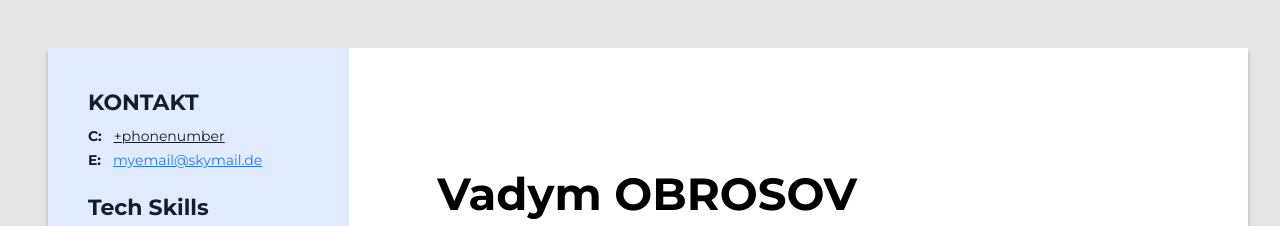
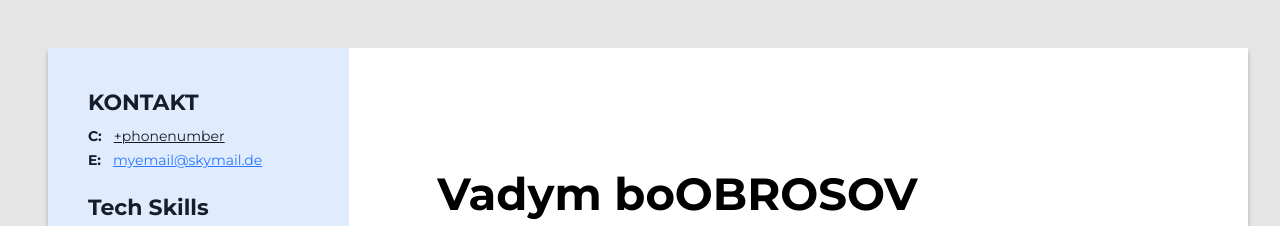
Before and after one commit to baz1m/My1stWebsite, a plain HTML site: page frontendcourse CV/index.html in a window 1280 px wide. Shown: the top 226 px of the page. Drawn offline with Linux system fonts and the light colour scheme.

Commit message:
Update index.html

```diff
--- a/frontendcourse CV/index.html
+++ b/frontendcourse CV/index.html
@@ -24,7 +24,7 @@
       <div class="main-content">
         <!--About me-->
         <div class="about-me-container">
-          <h1 class="my-name">Vadym OBROSOV</h1>
+          <h1 class="my-name">Vadym boOBROSOV</h1>
           <h3 class="about-me-title">ÜBER MICH</h3>
 
           <p class="my-descr">
```
